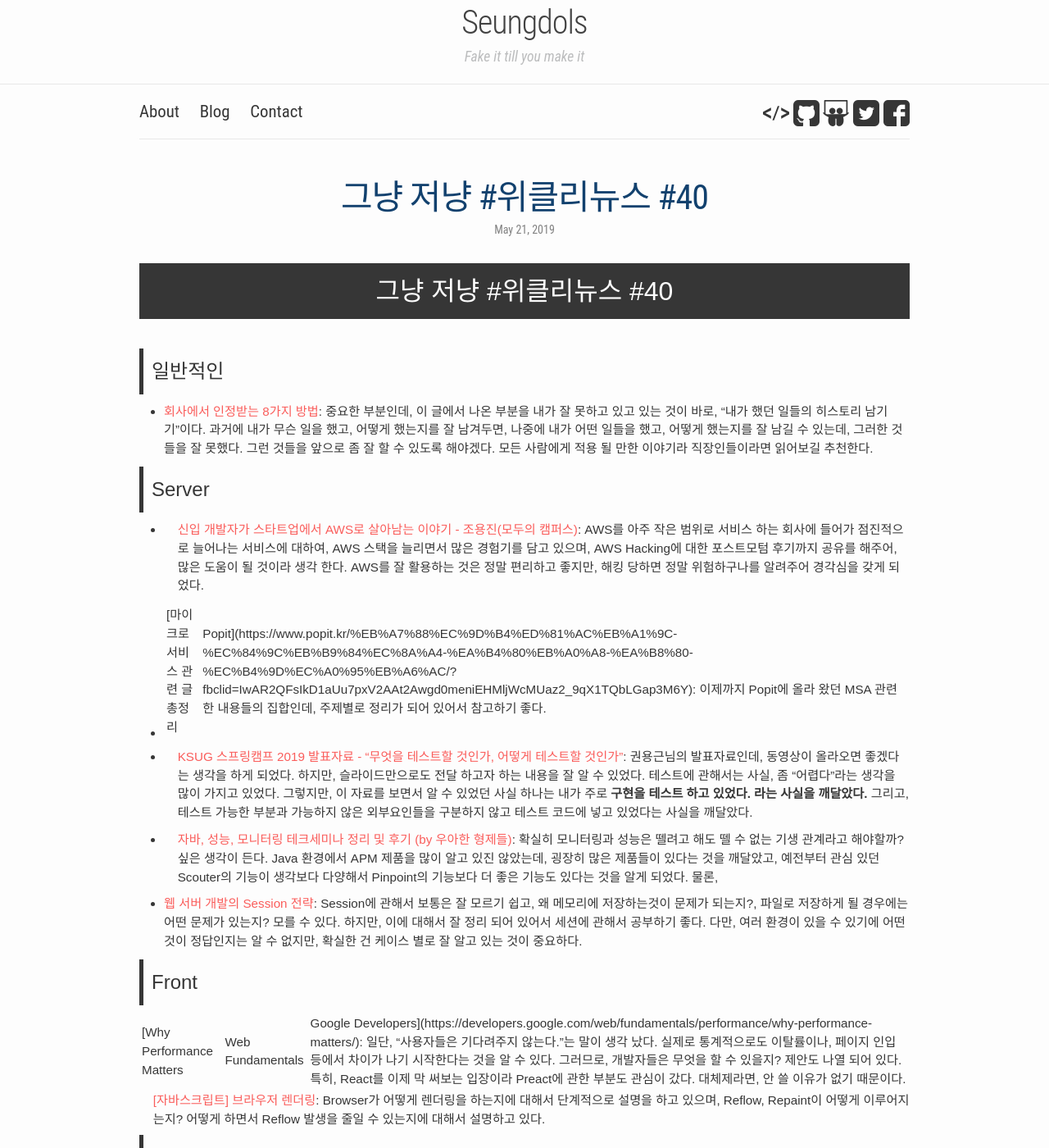
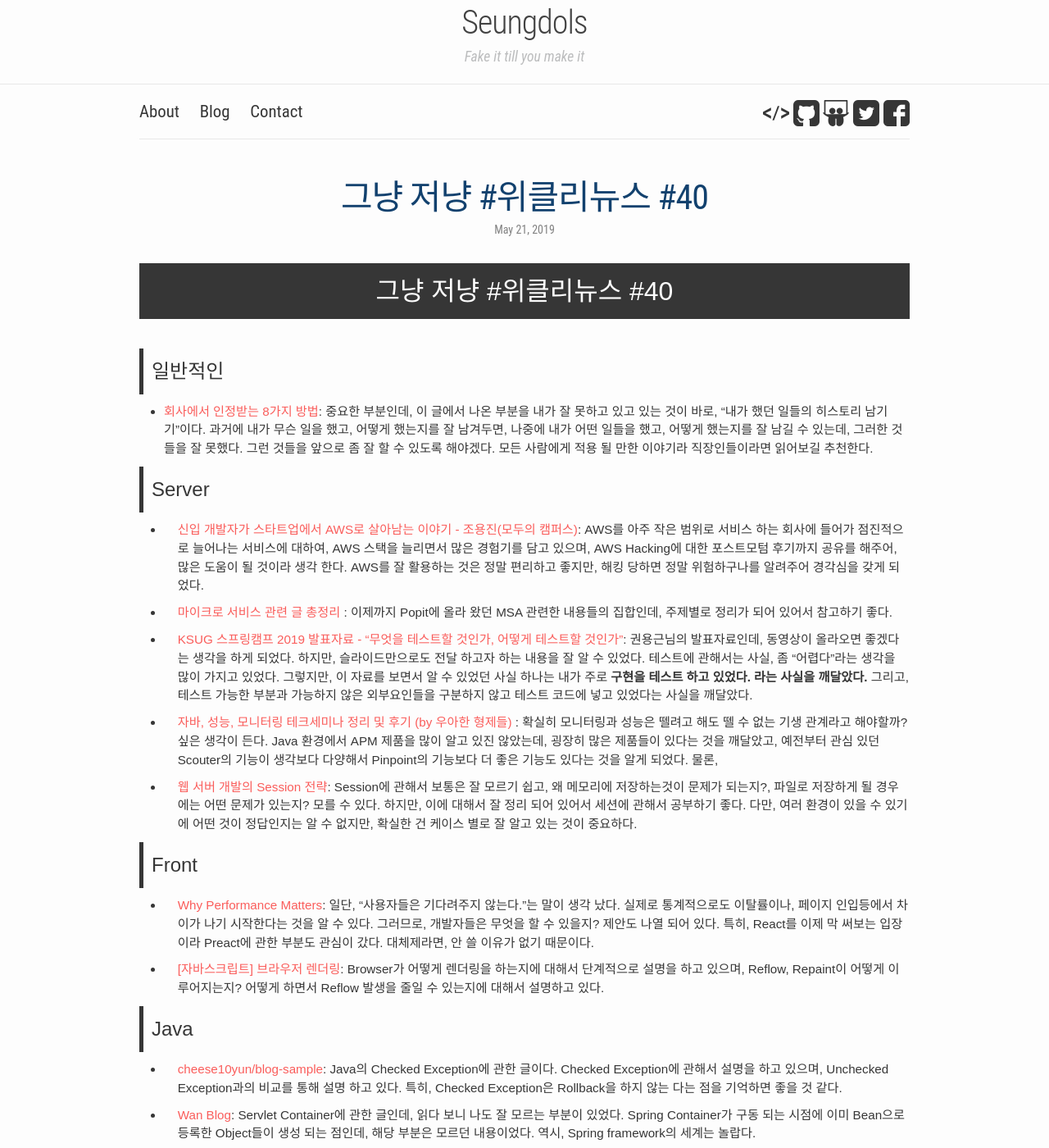
Before and after one commit to seungdols/seungdols.github.io, a Jekyll site: the page built from _posts/2019/2019-05-21-weekly-news-40.markdown, in a window 1280 px wide and 1400 px high. Shown: the whole window at 82% size. Built offline with Jekyll 4.4.1, drawn with Linux system fonts in a browser that asks for light colours; some web fonts are replaced; comment, search, counter and statistics services are not loaded.

Commit message:
Fix markdown format of 4nd weekly news

```diff
--- a/_posts/2019/2019-05-21-weekly-news-40.markdown
+++ b/_posts/2019/2019-05-21-weekly-news-40.markdown
@@ -17,19 +17,19 @@
 
 * [신입 개발자가 스타트업에서 AWS로 살아남는 이야기 - 조용진(모두의 캠퍼스)](https://www.youtube.com/watch?v=r6TFnNQsQLY&feature=youtu.be): AWS를 아주 작은 범위로 서비스 하는 회사에 들어가 점진적으로 늘어나는 서비스에 대하여, AWS 스택을 늘리면서 많은 경험기를 담고 있으며, AWS Hacking에 대한 포스트모텀 후기까지 공유를 해주어, 많은 도움이 될 것이라 생각 한다. AWS를 잘 활용하는 것은 정말 편리하고 좋지만, 해킹 당하면 정말 위험하구나를 알려주어 경각심을 갖게 되었다.
 
-* [마이크로 서비스 관련 글 총정리 | Popit](https://www.popit.kr/%EB%A7%88%EC%9D%B4%ED%81%AC%EB%A1%9C-%EC%84%9C%EB%B9%84%EC%8A%A4-%EA%B4%80%EB%A0%A8-%EA%B8%80-%EC%B4%9D%EC%A0%95%EB%A6%AC/?fbclid=IwAR2QFsIkD1aUu7pxV2AAt2Awgd0meniEHMljWcMUaz2_9qX1TQbLGap3M6Y): 이제까지 Popit에 올라 왔던 MSA 관련한 내용들의 집합인데, 주제별로 정리가 되어 있어서 참고하기 좋다.
+* [마이크로 서비스 관련 글 총정리](https://www.popit.kr/%EB%A7%88%EC%9D%B4%ED%81%AC%EB%A1%9C-%EC%84%9C%EB%B9%84%EC%8A%A4-%EA%B4%80%EB%A0%A8-%EA%B8%80-%EC%B4%9D%EC%A0%95%EB%A6%AC/?fbclid=IwAR2QFsIkD1aUu7pxV2AAt2Awgd0meniEHMljWcMUaz2_9qX1TQbLGap3M6Y) : 이제까지 Popit에 올라 왔던 MSA 관련한 내용들의 집합인데, 주제별로 정리가 되어 있어서 참고하기 좋다.
 
 * [KSUG 스프링캠프 2019 발표자료 - "무엇을 테스트할 것인가, 어떻게 테스트할 것인가"](https://www.slideshare.net/ssuser59a869/ksug-2019?fbclid=IwAR2UcYpT58l7AUEPj8vAXIUpllk4meCTlLk4aGDZJSnaECgMwpRR1sVkYAc): 권용근님의 발표자료인데, 동영상이 올라오면 좋겠다는 생각을 하게 되었다. 하지만, 슬라이드만으로도 전달 하고자 하는 내용을 잘 알 수 있었다. 테스트에 관해서는 사실, 좀 "어렵다"라는 생각을 많이 가지고 있었다. 그렇지만, 이 자료를 보면서 알 수 있었던 사실 하나는 내가 주로 **구현을 테스트 하고 있었다. 라는 사실을 깨달았다.** 그리고, 테스트 가능한 부분과 가능하지 않은 외부요인들을 구분하지 않고 테스트 코드에 넣고 있었다는 사실을 깨달았다.
 
-* [자바, 성능, 모니터링 테크세미나 정리 및 후기 (by 우아한 형제들)](https://taetaetae.github.io/2019/05/12/got-of-java-seminar/): 확실히 모니터링과 성능은 뗄려고 해도 뗄 수 없는 기생 관계라고 해야할까? 싶은 생각이 든다. Java 환경에서 APM 제품을 많이 알고 있진 않았는데, 굉장히 많은 제품들이 있다는 것을 깨달았고, 예전부터 관심 있던 Scouter의 기능이 생각보다 다양해서 Pinpoint의 기능보다 더 좋은 기능도 있다는 것을 알게 되었다. 물론,
+* [자바, 성능, 모니터링 테크세미나 정리 및 후기 (by 우아한 형제들)](https://taetaetae.github.io/2019/05/12/got-of-java-seminar/) : 확실히 모니터링과 성능은 뗄려고 해도 뗄 수 없는 기생 관계라고 해야할까? 싶은 생각이 든다. Java 환경에서 APM 제품을 많이 알고 있진 않았는데, 굉장히 많은 제품들이 있다는 것을 깨달았고, 예전부터 관심 있던 Scouter의 기능이 생각보다 다양해서 Pinpoint의 기능보다 더 좋은 기능도 있다는 것을 알게 되었다. 물론,
 
 * [웹 서버 개발의 Session 전략](https://devhaks.github.io/2019/04/20/session-strategy/): Session에 관해서 보통은 잘 모르기 쉽고, 왜 메모리에 저장하는것이 문제가 되는지?, 파일로 저장하게 될 경우에는 어떤 문제가 있는지? 모를 수 있다. 하지만, 이에 대해서 잘 정리 되어 있어서 세션에 관해서 공부하기 좋다. 다만, 여러 환경이 있을 수 있기에 어떤 것이 정답인지는 알 수 없지만, 확실한 건 케이스 별로 잘 알고 있는 것이 중요하다.
 
 ### Front
 
-[Why Performance Matters | Web Fundamentals | Google Developers](https://developers.google.com/web/fundamentals/performance/why-performance-matters/): 일단, "사용자들은 기다려주지 않는다."는 말이 생각 났다. 실제로 통계적으로도 이탈률이나, 페이지 인입등에서 차이가 나기 시작한다는 것을 알 수 있다. 그러므로, 개발자들은 무엇을 할 수 있을지? 제안도 나열 되어 있다. 특히, React를 이제 막 써보는 입장이라 Preact에 관한 부분도 관심이 갔다. 대체제라면, 안 쓸 이유가 없기 때문이다.
+* [Why Performance Matters](https://developers.google.com/web/fundamentals/performance/why-performance-matters/): 일단, "사용자들은 기다려주지 않는다."는 말이 생각 났다. 실제로 통계적으로도 이탈률이나, 페이지 인입등에서 차이가 나기 시작한다는 것을 알 수 있다. 그러므로, 개발자들은 무엇을 할 수 있을지? 제안도 나열 되어 있다. 특히, React를 이제 막 써보는 입장이라 Preact에 관한 부분도 관심이 갔다. 대체제라면, 안 쓸 이유가 없기 때문이다.
 
-[[자바스크립트] 브라우저 렌더링](https://12bme.tistory.com/140): Browser가 어떻게 렌더링을 하는지에 대해서 단계적으로 설명을 하고 있으며, Reflow, Repaint이 어떻게 이루어지는지? 어떻게 하면서 Reflow 발생을 줄일 수 있는지에 대해서 설명하고 있다.
+* [[자바스크립트] 브라우저 렌더링](https://12bme.tistory.com/140): Browser가 어떻게 렌더링을 하는지에 대해서 단계적으로 설명을 하고 있으며, Reflow, Repaint이 어떻게 이루어지는지? 어떻게 하면서 Reflow 발생을 줄일 수 있는지에 대해서 설명하고 있다.
 
 ### Java
 
```
